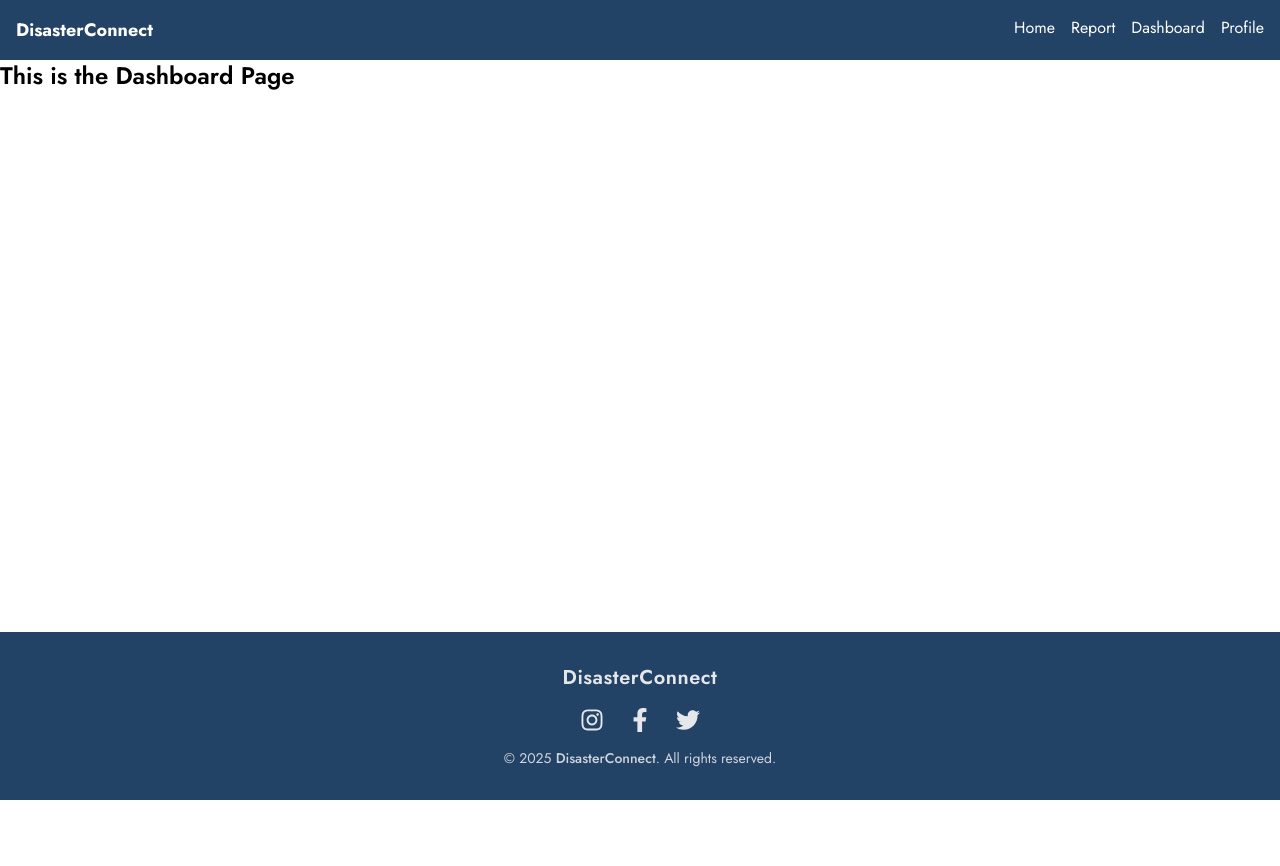
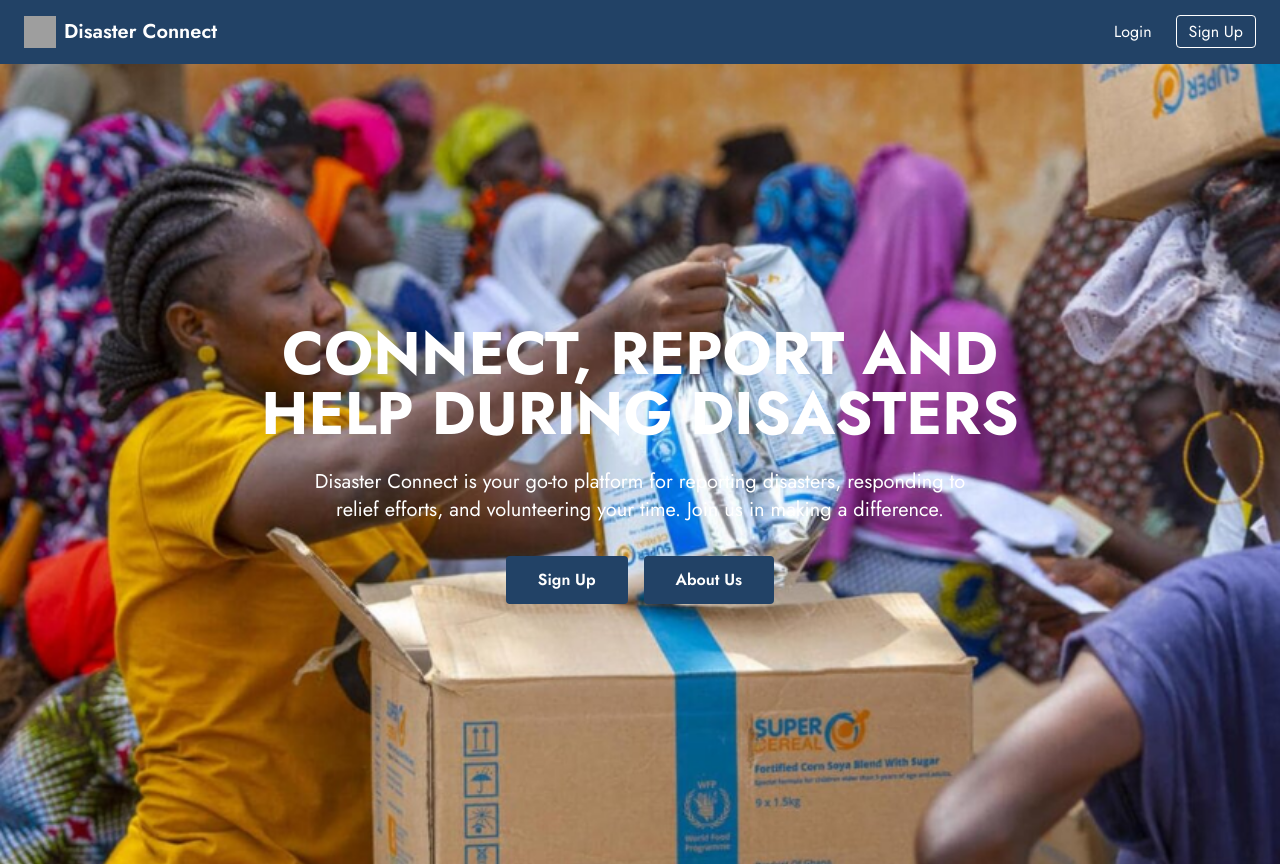
Before and after one commit to melaniemwendwa/DisasterConnect, a React (Vite) app in the folder client/: page / in a window 1280 px wide. Shown: the top 866 px of the page. Before the commit the page ends 800 px from the top, so only its background shows below. Built offline with nearby package versions, Linux system fonts and the light colour scheme; grey boxes are pictures that could not be loaded.

Commit message:
creation of landing page, with its necessary routes

```diff
--- a/client/src/App.jsx
+++ b/client/src/App.jsx
@@ -5,20 +5,26 @@ import Footer from "./components/Footer";
 import Home from "./pages/Home";
 import ReportForm from "./pages/ReportForm";
 import LandingPage from "./pages/LandingPage";
+import Login from "./pages/Login";
+import Signup from "./pages/Signup";
 
 function AppContent() {
   const location = useLocation();
 
-  const showFooterPaths = ["/", "/report", "/home"];
+  const showFooterPaths = ["/", "/report", "/home", "/login", "/signup"];
+  const showNavbarPaths = ["/report", "/home"];
 
   const shouldShowFooter = showFooterPaths.includes(location.pathname);
+  const shouldShowNavbar = showNavbarPaths.includes(location.pathname);
 
   return (
     <div className="flex flex-col min-h-screen">
-      <Navbar />
+      {shouldShowNavbar && <Navbar />}
       <main className="flex-grow">
         <Routes>
           <Route path="/" element={<LandingPage />} />
+          <Route path="/login" element={<Login />} />
+          <Route path="/signup" element={<Signup />} />
           <Route path="/report" element={<ReportForm />} />
           <Route path="/home" element={<Home />} />
         </Routes>
--- a/client/src/pages/Home.jsx
+++ b/client/src/pages/Home.jsx
@@ -1,3 +1,3 @@
 export default function Home() {
-  return <h2 className="text-2xl font-semibold">This is the Dashboard Page</h2>;
+  return <h2 className="text-2xl font-semibold">This is the Home Page</h2>;
 }
--- a/client/src/pages/LandingPage.jsx
+++ b/client/src/pages/LandingPage.jsx
@@ -1,3 +1,155 @@
-export default function Home() {
-  return <h2 className="text-2xl font-semibold">This is the Dashboard Page</h2>;
+import React from 'react';
+import { Link } from 'react-router-dom';
+import LandingPageNavbar from '../components/LandingPageNavbar';
+import landingPagePhoto from '../assets/landingpage photo.png';
+import floodImage from '../assets/flood.jpeg';
+import wildfireImage from '../assets/wildfire.jpeg';
+
+export default function LandingPage() {
+  return (
+    <div className="min-h-screen">
+      <LandingPageNavbar />
+      {/* Hero Section */}
+      <section className="relative h-screen flex items-center justify-center bg-[#1a3650]">
+        <div className="absolute inset-0">
+          <img
+            src={landingPagePhoto}
+            alt="Disaster relief background"
+            className="w-full h-full object-cover"
+            onError={(e) => {
+              console.log('Image failed to load:', landingPagePhoto);
+              e.target.style.display = 'none';
+            }}
+            onLoad={() => console.log('Image loaded successfully:', landingPagePhoto)}
+          />
+
+        </div>
+
+        <div className="relative z-10 text-center text-white px-4 max-w-4xl">
+          <h1 className="text-4xl md:text-6xl font-bold mb-6">
+            CONNECT, REPORT AND HELP DURING DISASTERS
+          </h1>
+          <p className="text-lg md:text-xl mb-8 max-w-2xl mx-auto">
+            Disaster Connect is your go-to platform for reporting disasters, responding to relief efforts, and volunteering your time. Join us in making a difference.
+          </p>
+          <div className="flex flex-col sm:flex-row gap-4 justify-center">
+            <Link
+              to="/signup"
+              className="bg-[#224266] text-white px-8 py-3 rounded hover:bg-[#1a3650] transition font-semibold"
+            >
+              Sign Up
+            </Link>
+            <Link
+              to="/about"
+              className="bg-[#224266] text-white px-8 py-3 rounded hover:bg-[#1a3650] transition font-semibold"
+            >
+              About Us
+            </Link>
+          </div>
+        </div>
+      </section>
+
+      {/* Disaster Examples Section */}
+      <section className="py-16 px-4">
+        <div className="max-w-6xl mx-auto">
+          <div className="grid md:grid-cols-2 gap-8 mb-12">
+            {/* Flood Card */}
+            <div className="bg-white shadow-lg rounded-lg overflow-hidden">
+              <img
+                src={floodImage}
+                alt="Flood in Kisumu"
+                className="w-full h-64 object-cover"
+              />
+              <div className="p-6">
+                <h3 className="text-xl font-bold text-gray-800 mb-3">
+                  Flood in Kisumu
+                </h3>
+                <p className="text-gray-600">
+                  Heavy rains have caused severe flooding in Kisumu, displacing many residents.
+                  Shelter and supplies are urgently required to help affected families.
+                </p>
+              </div>
+            </div>
+
+            {/* Wildfire Card */}
+            <div className="bg-white shadow-lg rounded-lg overflow-hidden">
+              <img
+                src={wildfireImage}
+                alt="Wildfire in Maasai Mara"
+                className="w-full h-64 object-cover"
+              />
+              <div className="p-6">
+                <h3 className="text-xl font-bold text-gray-800 mb-3">
+                  Wildfire in Maasai Mara National Park
+                </h3>
+                <p className="text-gray-600">
+                  A devastating wildfire has spread through the national park, threatening wildlife
+                  and local communities. Emergency response teams are working to contain the blaze.
+                </p>
+              </div>
+            </div>
+          </div>
+
+          {/* Call to Action */}
+          <div className="text-center">
+            <Link
+              to="/signup"
+              className="bg-[#224266] text-white px-8 py-3 rounded hover:bg-[#1a3650] transition font-semibold text-lg"
+            >
+              DONATE? SIGN UP
+            </Link>
+          </div>
+        </div>
+      </section>
+
+      {/* How Disaster Connect Works Section */}
+      <section className="py-16 px-4 bg-gray-50">
+        <div className="max-w-6xl mx-auto">
+          <div className="text-center mb-12">
+            <h2 className="text-3xl md:text-4xl font-bold text-gray-800 mb-4">
+              How Disaster Connect Works:
+            </h2>
+            <p className="text-lg text-gray-600 max-w-3xl mx-auto">
+              Our platform simplifies disaster responses, connecting those in need with those who can help.
+            </p>
+          </div>
+
+          <div className="grid md:grid-cols-3 gap-8">
+            {/* Vision Card */}
+            <div className="bg-white p-8 rounded-lg shadow-lg">
+              <div className="w-12 h-12 bg-[#224266] rounded mb-4 flex items-center justify-center">
+                <div className="w-6 h-6 bg-white rounded-sm"></div>
+              </div>
+              <h3 className="text-xl font-bold text-gray-800 mb-4">VISION</h3>
+              <p className="text-gray-600">
+                To create a unified AI-based platform that bridges the gap between disaster victims and donors ensuring faster disaster relief and recovery.
+              </p>
+            </div>
+
+            {/* Mission Card */}
+            <div className="bg-white p-8 rounded-lg shadow-lg">
+              <div className="w-12 h-12 bg-[#224266] rounded mb-4 flex items-center justify-center">
+                <div className="w-6 h-6 bg-white rounded-sm"></div>
+              </div>
+              <h3 className="text-xl font-bold text-gray-800 mb-4">MISSION</h3>
+              <p className="text-gray-600">
+                To empower communities with a digital tool that leverages AI to classify disaster incidents while enabling seamless collaboration between affected individuals and those offering help.
+              </p>
+            </div>
+
+            {/* Goal Card */}
+            <div className="bg-white p-8 rounded-lg shadow-lg">
+              <div className="w-12 h-12 bg-[#224266] rounded mb-4 flex items-center justify-center">
+                <div className="w-6 h-6 bg-white rounded-sm"></div>
+              </div>
+              <h3 className="text-xl font-bold text-gray-800 mb-4">GOAL</h3>
+              <p className="text-gray-600">
+                Facilitate rapid disaster reporting and communication to allow victims and witnesses to report incidents instantly through a web interface.
+              </p>
+            </div>
+          </div>
+        </div>
+      </section>
+    </div>
+  );
 }
--- a/client/src/pages/Login.jsx
+++ b/client/src/pages/Login.jsx
@@ -1,3 +1,3 @@
 export default function Home() {
-  return <h2 className="text-2xl font-semibold">This is the Dashboard Page</h2>;
+  return <h2 className="text-2xl font-semibold">This is the Login Page</h2>;
 }
```
